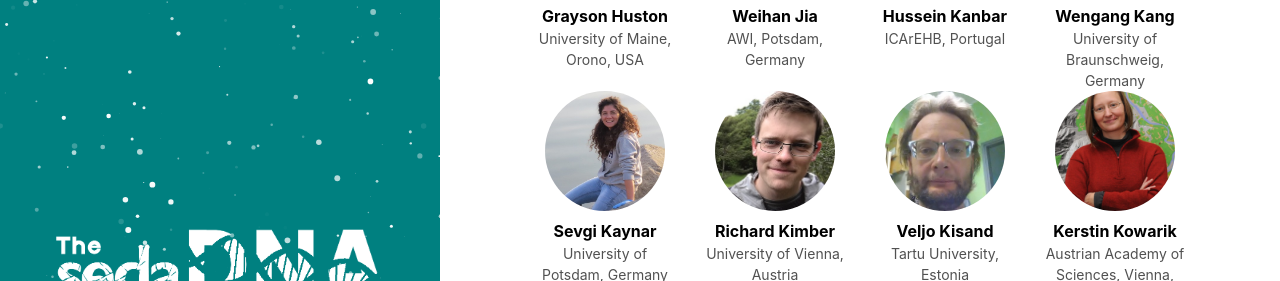
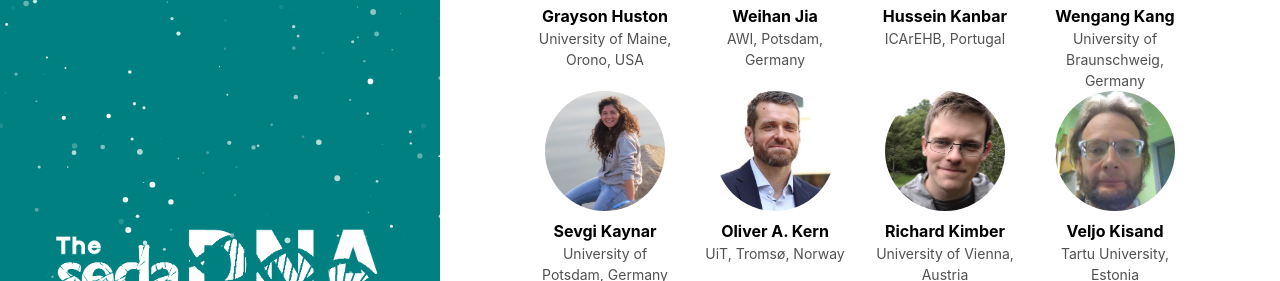
Before and after one commit to sedadna/sedadna.github.io, a Jekyll site: the page built from category/members.md, in a window 1280 px wide and 900 px high, scrolled down 2522 px, cut to the strip 39-320 px from the top of the window. Built offline with Jekyll 4.4.1, drawn with Linux system fonts in a browser that asks for light colours; some of the changed lines change nothing that is shown.

Commit message:
Update members.md

```diff
--- a/category/members.md
+++ b/category/members.md
@@ -260,14 +260,12 @@ target="_blank"><img src="{{ "/category/members/Sevgi_Kaynar.jpg" | relative_url
 <p>University of Potsdam, Germany</p>
 </div>
 
-<!--
 <div class ="member">
-<div class="square"><a href=""
+<div class="square"><a href="https://www.researchgate.net/profile/Oliver-Kern"
 target="_blank"><img src="{{ "/category/members/Oliver_Kern.jpg" | relative_url }}" alt="Avatar" /></a></div>
 <p>Oliver A. Kern</p>
 <p>UiT, Tromsø, Norway</p>
 </div>
--->
 
 <div class ="member">
 <div class="square"><a href="[https://www.researchgate.net/profile/Sevgi-Kaynar](https://scholar.google.com/scholar?hl=en&as_sdt=0%2C5&q=richard+l+kimber&oq=)"
```
